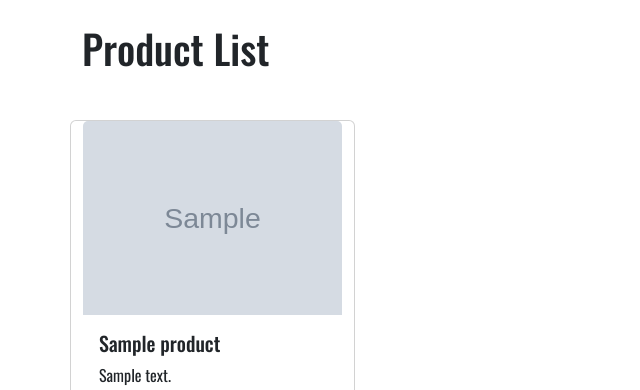
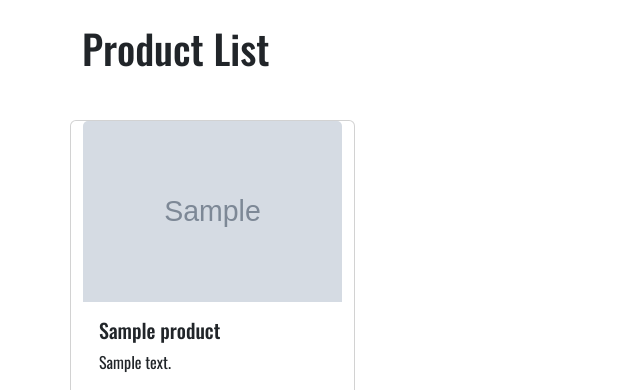
Before and after one commit to jod35/Django-for-beginners-2025-edition, a Django app: page / in a window 1280 px wide. Shown: the part 56-446 px from the top of the page, without its empty margins (0-640 px from the left). Run offline with Django 5.2, Linux system fonts and the light colour scheme; tables that the repository leaves empty hold one stand-in row (values such as "Sample post"); grey boxes marked "Sample" are stand-in pictures.

Commit message:
change styles of cards

```diff
--- a/products/static/css/main.css
+++ b/products/static/css/main.css
@@ -4,3 +4,18 @@
 .min-h-50vh{
     min-height: 50vh !important;
 }
+
+
+.image-container {
+  height: 50%; /* Container takes 50% of card's height */
+  display: flex;
+  justify-content: center;
+  align-items: center;
+  overflow: hidden; /* Prevent image overflow */
+}
+
+.custom-image {
+  height: 100%; /* Image stretches to 100% of container height */
+  width: 100%; /* Image stretches to 100% of container width */
+  object-fit: cover; /* Stretch to fill container, cropping if needed */
+}
--- a/products/templates/index.html
+++ b/products/templates/index.html
@@ -7,7 +7,9 @@
 <div class="products row mt-4 gap-2">
   {% for product in products %}
   <div class="card mt-4 col-3">
-    <img src="{{product.image_url.url}}" class="card-img-top" alt="{{product.name}}">
+    <div class="image-container">
+      <img src="{{product.image_url.url}}" class="card-img-top custom-image" alt="{{product.name}}">
+    </div>
     <div class="card-body">
       <h5 class="card-title">{{product.name}}</h5>
       <p class="card-text">{{product.description|truncatechars:35}}</p>
@@ -18,4 +20,4 @@
   </div>
   {% endfor %}
 </div>
-  {% endblock main_content %}
+{% endblock main_content %}
```
Also changed, not shown: media/product_imgs/backpack.jpg (added), media/product_imgs/helmet.jpg (added), media/product_imgs/mac.jpg (added), media/product_imgs/oven.jpg (added), media/product_imgs/powerbank.jpg (added).
